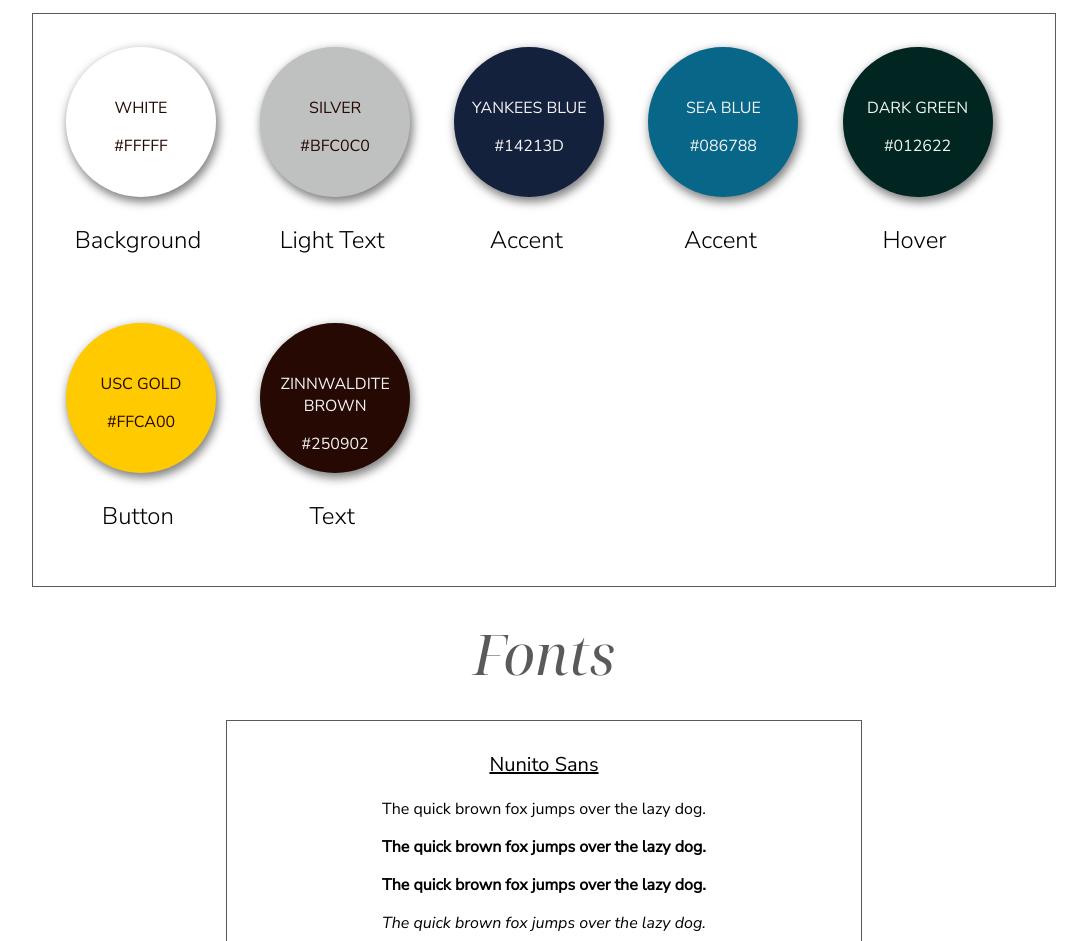
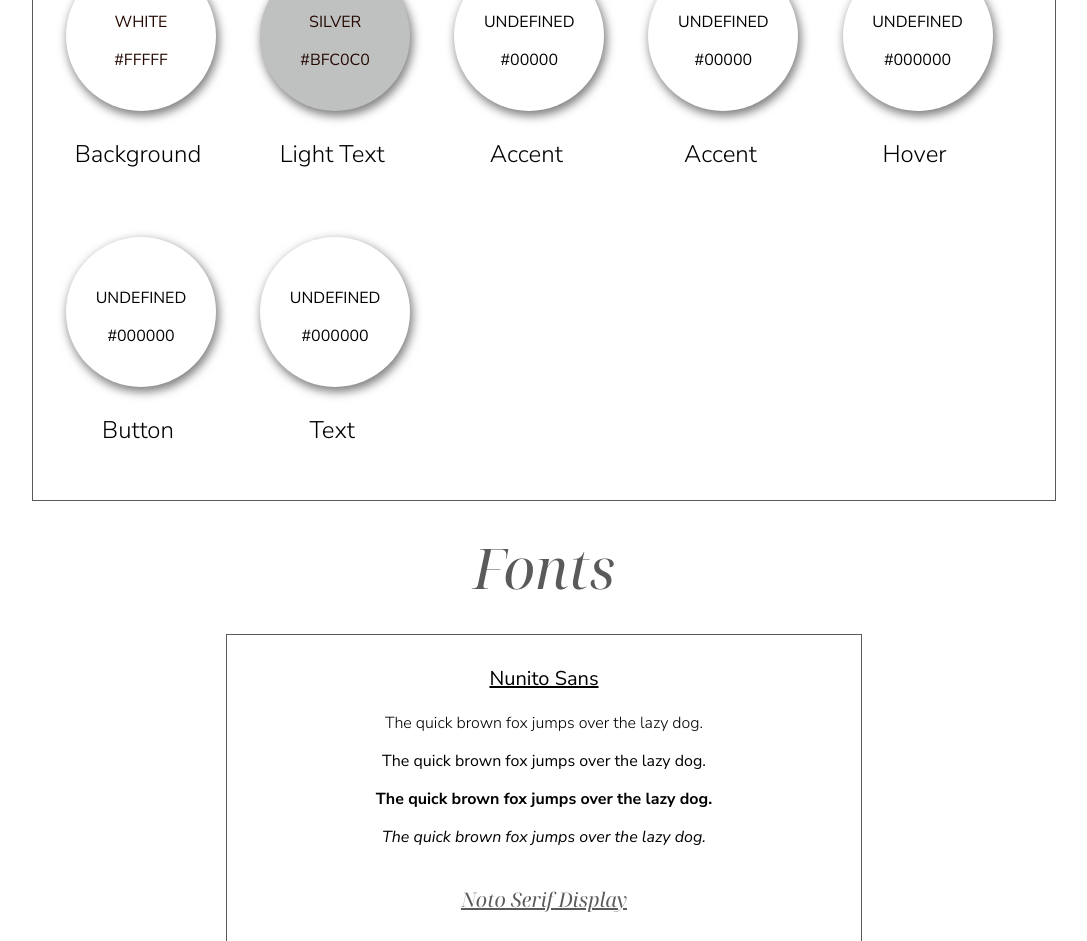
Before and after one commit to KirstenBolda/styles_rmw, a plain HTML site: page index.html in a window 1280 px wide. Shown: the part 429-1370 px from the top of the page, without its empty margins (96-1183 px from the left). Drawn offline with Linux system fonts and the light colour scheme.

Commit message:
Organize Fonts
sort and show weights of fonts

```diff
--- a/index.html
+++ b/index.html
@@ -2,10 +2,14 @@
 
 <html>
   <head>
+    <title>RMW Styles Page</title>
+    <link rel="shortcut icon" href="favicon.ico" type="image/x-icon" />
+    <link rel="preconnect" href="https://fonts.googleapis.com" />
+    <link rel="preconnect" href="https://fonts.gstatic.com" crossorigin />
     <link rel="preconnect" href="https://fonts.googleapis.com" />
     <link rel="preconnect" href="https://fonts.gstatic.com" crossorigin />
     <link
-      href="https://fonts.googleapis.com/css2?family=Noto+Serif+Display:ital,wght@0,300;0,400;1,300;1,400&family=Nunito+Sans:ital,wght@0,300;0,400;1,400&display=swap"
+      href="https://fonts.googleapis.com/css2?family=Noto+Serif+Display:ital,wght@0,300;0,400;1,300;1,400&family=Nunito+Sans:ital,wght@0,300;0,400;0,700;1,300;1,400&display=swap"
       rel="stylesheet"
     />
 
@@ -13,14 +17,7 @@
   </head>
 
   <body>
-    <a href="index.html"
-      ><img
-        class="logo"
-        src="provisional_site_logo.svg"
-        height="60px"
-        width="60px"
-    /></a>
-    <h1>Readers Meet Writers</h1>
+    <h1>RMW Styles</h1>
     <hr />
 
     <!-- ************colors*************** -->
@@ -45,40 +42,40 @@
         </div>
 
         <div class="color-desc">
-          <div class="color-panel yankees_blue">
-            <p class="color-label">Yankees Blue</p>
-            <p class="color-hex">#14213d</p>
+          <div class="color-panel">
+            <p class="color-label">Undefined</p>
+            <p class="color-hex">#00000</p>
           </div>
           <h3>Accent</h3>
         </div>
         <div class="color-desc">
-          <div class="color-panel sea_blue">
-            <p class="color-label">Sea Blue</p>
-            <p class="color-hex">#086788</p>
+          <div class="color-panel">
+            <p class="color-label">Undefined</p>
+            <p class="color-hex">#00000</p>
           </div>
           <h3>Accent</h3>
         </div>
 
         <div class="color-desc">
-          <div class="color-panel dk_green">
-            <p class="color-label">Dark Green</p>
-            <p class="color-hex">#012622</p>
+          <div class="color-panel">
+            <p class="color-label">Undefined</p>
+            <p class="color-hex">#000000</p>
           </div>
           <h3>Hover</h3>
         </div>
 
         <div class="color-desc">
-          <div class="color-panel usc_gold">
-            <p class="color-label">USC Gold</p>
-            <p class="color-hex">#ffca00</p>
+          <div class="color-panel">
+            <p class="color-label">Undefined</p>
+            <p class="color-hex">#000000</p>
           </div>
           <h3>Button</h3>
         </div>
 
         <div class="color-desc">
-          <div class="color-panel z_brown">
-            <p class="color-label">Zinnwaldite Brown</p>
-            <p class="color-hex">#250902</p>
+          <div class="color-panel">
+            <p class="color-label">Undefined</p>
+            <p class="color-hex">#000000</p>
           </div>
           <h3>Text</h3>
         </div>
@@ -90,24 +87,24 @@
     <div class="container narrow-container">
       <div class="font-container">
         <div class="font-panel">
-          <p class="font-label open-sans">Nunito Sans</p>
-          <p class="regular open-sans">
+          <p class="font-label nunito-sans">Nunito Sans</p>
+          <p class="light nunito-sans">
             The quick brown fox jumps over the lazy dog.
           </p>
-          <p class="bold open-sans">
+          <p class="regular nunito_sans">
             The quick brown fox jumps over the lazy dog.
           </p>
-          <p class="extra-bold open-sans">
+          <p class="bold nunito-sans">
             The quick brown fox jumps over the lazy dog.
           </p>
-          <p class="italic open-sans">
+          <p class="italic nunito-sans">
             The quick brown fox jumps over the lazy dog.
           </p>
         </div>
 
         <div class="font-panel">
-          <h2 class="font-label space_mono">Space Mono</h2>
-          <h3 class="regular space_mono">
+          <h2 class="font-label noto_serif_display">Noto Serif Display</h2>
+          <h3 class="regular noto_serif_display">
             The quick brown fox jumps over the lazy dog.
           </h3>
         </div>
--- a/style_guide.css
+++ b/style_guide.css
@@ -129,6 +129,10 @@
   text-decoration: underline;
 }
 
+.light {
+  font-weight: 300;
+}
+
 .regular {
   font-style: normal;
 }
@@ -149,12 +153,12 @@
   font-weight: 300;
 }
 
-.open-sans,
+.nunito-sans,
 li {
   font-family: "Nunito Sans", sans-serif;
 }
 
-.space_mono {
+.noto_serif_display {
   font-family: "Noto Serif Display", serif;
 }
 
```
Also changed, not shown: favicon.ico (deleted), provisional_site_logo.svg (deleted).
